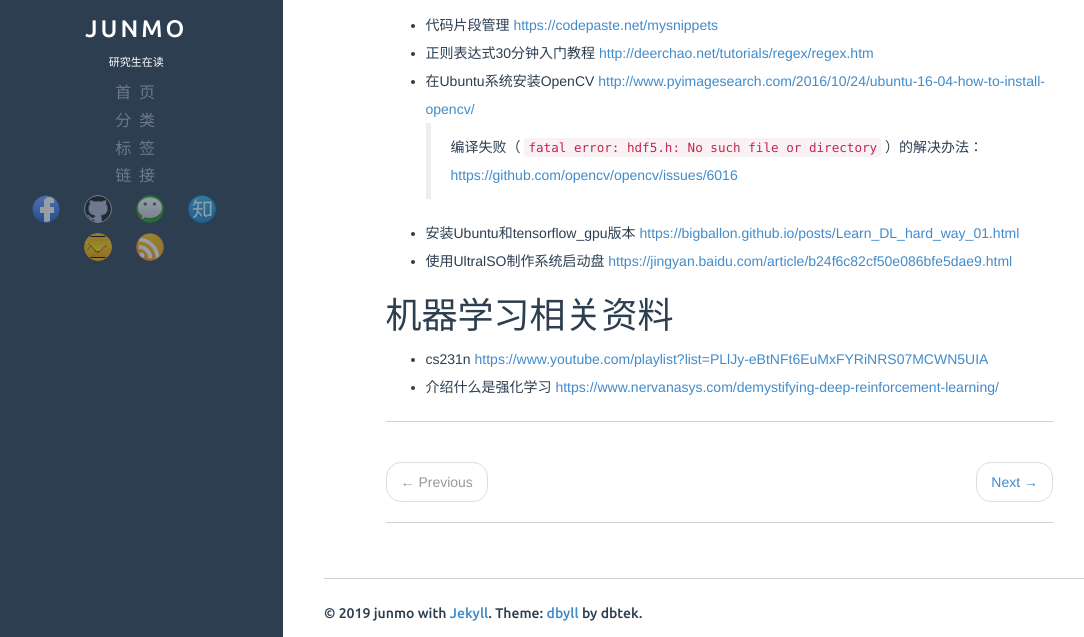
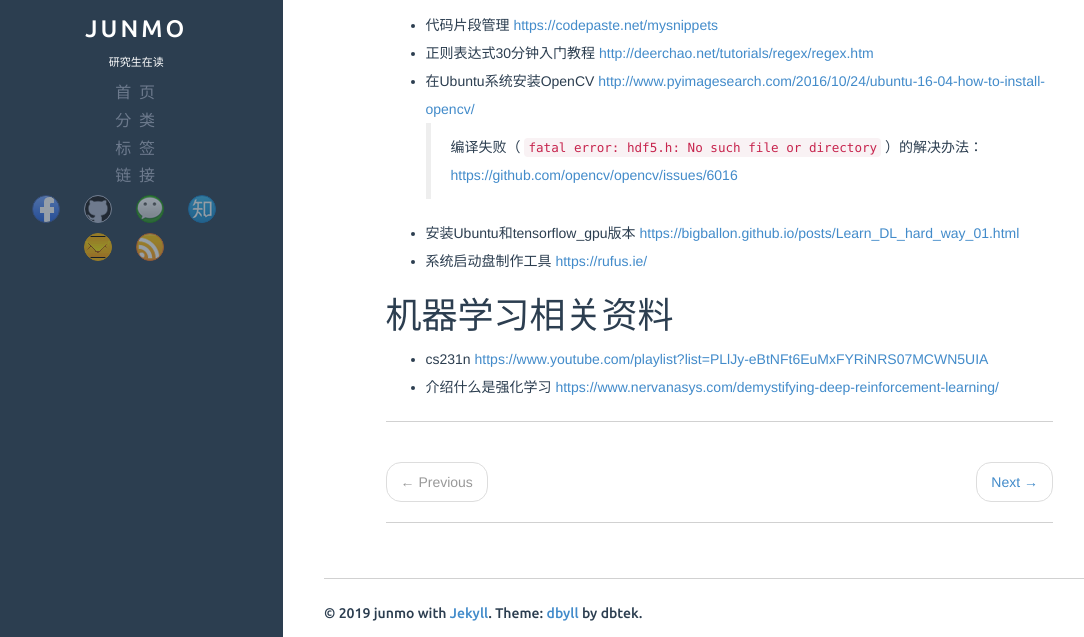
Before and after one commit to junmo1215/junmo1215.github.io, a Jekyll site: the page built from _posts/1970-01-01-links.md, in a window 1280 px wide, cut to the strip 282-919 px from the top of the page. Shown: the whole strip, without its empty margins (11-1095 px from the left). Built offline with Jekyll 4.4.1, drawn with Linux system fonts in a browser that asks for light colours; comment, search, counter and statistics services are not loaded.

Commit message:
change rufus link

````diff
--- a/_posts/1970-01-01-links.md
+++ b/_posts/1970-01-01-links.md
@@ -18,7 +18,7 @@ description:
 - 在Ubuntu系统安装OpenCV <http://www.pyimagesearch.com/2016/10/24/ubuntu-16-04-how-to-install-opencv/>
 > 编译失败（ ```fatal error: hdf5.h: No such file or directory``` ）的解决办法： <https://github.com/opencv/opencv/issues/6016>
 - 安装Ubuntu和tensorflow_gpu版本 <https://bigballon.github.io/posts/Learn_DL_hard_way_01.html>
-- 使用UltralSO制作系统启动盘 <https://jingyan.baidu.com/article/b24f6c82cf50e086bfe5dae9.html>
+- 系统启动盘制作工具 <https://rufus.ie/>
 
 # 机器学习相关资料
 
````
